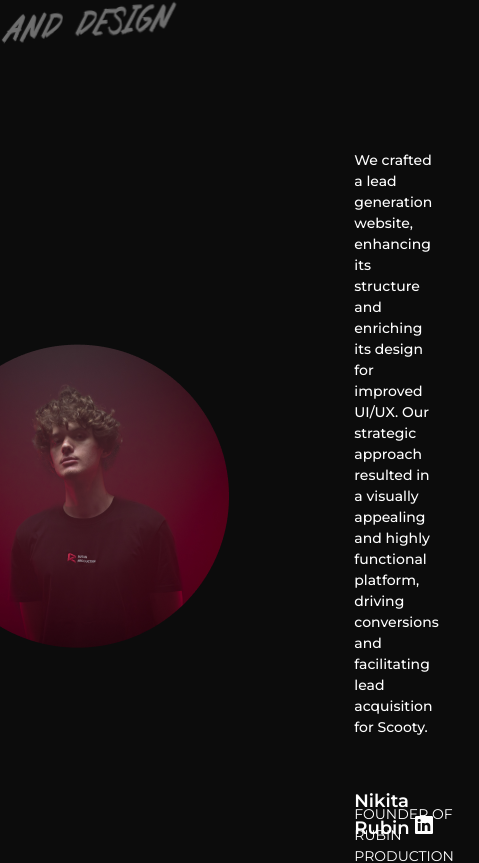
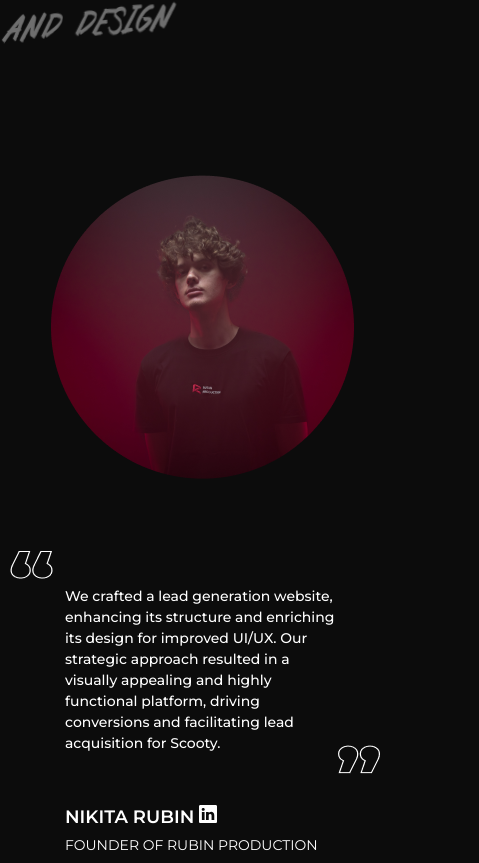
Before and after one commit to Nepokornyi/Rubinproduction_3.0, a React (Vite) app in the folder rubinprod/: page /gamechanger in a window 390 px wide. Shown: the part 5985-6848 px from the top of the page, 479 px wide, since content can reach past the window. Built offline with nearby package versions, Linux system fonts and the light colour scheme.

Commit message:
game changer mobile feedback

```diff
--- a/rubinprod/src/pages/AppGameChangerCase/GameChangerFeedbackSection/GameChangerFeedbackSection.tsx
+++ b/rubinprod/src/pages/AppGameChangerCase/GameChangerFeedbackSection/GameChangerFeedbackSection.tsx
@@ -5,53 +5,102 @@ import { ParallaxContainer } from '../../AppMainLanding/AboutSection/components/
 import author from '../../../assets/img/scooty/scootyAuthor.png'
 import { Text } from '../../../components/Text/Text'
 import { BsLinkedin } from 'react-icons/bs'
+import { useBreakpointBiggerThan } from '../../../helpers/useCurrentBreakpoint'
+import { Reveal } from '../../../components/animations/reveal/Reveal'
+
+import quoteUp from '../../../assets/img/scooty/quoteUp.png'
+import quoteDown from '../../../assets/img/scooty/quoteDown.png'
 
 const StyledFlexContainer = styled(FlexContainer)`
-    padding: 150px 0px 100px 0;
+    padding: 150px 0 100px 0;
+`
+
+const ReviewContainer = styled(FlexContainer)`
+    padding: 25px 25px 25px 40px;
 `
 
 const ReviewBlock = styled(FlexContainer)`
-    max-width: 550px;
+    max-width: 725px;
+`
+
+const Quote = styled(Text)`
+    position: relative;
+`
+
+const QuoteUp = styled.img`
+    position: absolute;
+    top: -35px;
+    left: -30px;
+`
+
+const QuoteDown = styled.img`
+    position: absolute;
+    bottom: -20px;
+    right: -15px;
 `
 
 const TextRelative = styled(Text)`
     position: relative;
+    text-transform: ${(props) => props.$textTransform};
 `
 
 const TextAbsolute = styled(Text)`
     position: absolute;
     bottom: -25px;
     left: 0;
+    text-transform: ${(props) => props.$textTransform};
+`
+
+const StyledLink = styled.a`
+    text-decoration: none;
+    text-align: right;
+    color: #fff;
 `
 
 export const GameChangerFeedbackSection = () => {
+    const isDesktopLayout = useBreakpointBiggerThan('xl')
+    const direction = isDesktopLayout ? 'row' : 'column'
+
     return (
         <StyledFlexContainer direction="column" justifyContent="space-between">
             <ParallaxContainer
                 variant="case"
                 text="strategy, schooting, animation, instagram feed, branding and design"
             />
-            <FlexContainer center gap={'100px'}>
-                <img src={author} />
-                <ReviewBlock direction="column" gap={'50px'}>
-                    <Text variant="p">
-                        We crafted a lead generation website, enhancing its
-                        structure and enriching its design for improved UI/UX.
-                        Our strategic approach resulted in a visually appealing
-                        and highly functional platform, driving conversions and
-                        facilitating lead acquisition for Scooty.
-                    </Text>
+            <ReviewContainer direction={direction} center gap="100px">
+                <Reveal removeRepeatedReveal={false}>
+                    <img src={author} />
+                </Reveal>
+                <ReviewBlock direction="column" gap="50px">
+                    <Quote variant="p">
+                        <QuoteUp src={quoteUp} />
+                        <Reveal x={20} removeRepeatedReveal={false}>
+                            We crafted a lead generation website, enhancing its
+                            structure and enriching its design for improved
+                            UI/UX. Our strategic approach resulted in a visually
+                            appealing and highly functional platform, driving
+                            conversions and facilitating lead acquisition for
+                            Scooty.
+                        </Reveal>
+                        <QuoteDown src={quoteDown} />
+                    </Quote>
                     <TextRelative variant="button" $textTransform="uppercase">
-                        Nikita Rubin <BsLinkedin />
+                        <Reveal x={-20} removeRepeatedReveal={false}>
+                            <StyledLink>
+                                Nikita Rubin <BsLinkedin />
+                            </StyledLink>
+                        </Reveal>
                         <TextAbsolute
                             $textTransform="uppercase"
                             variant={'socials'}
                         >
-                            Founder of Rubin Production
+                            <Reveal x={20} removeRepeatedReveal={false}>
+                                Founder of Rubin Production
+                            </Reveal>
                         </TextAbsolute>
                     </TextRelative>
                 </ReviewBlock>
-            </FlexContainer>
+            </ReviewContainer>
             <ParallaxContainer
                 variant="case"
                 isTop={false}
```
